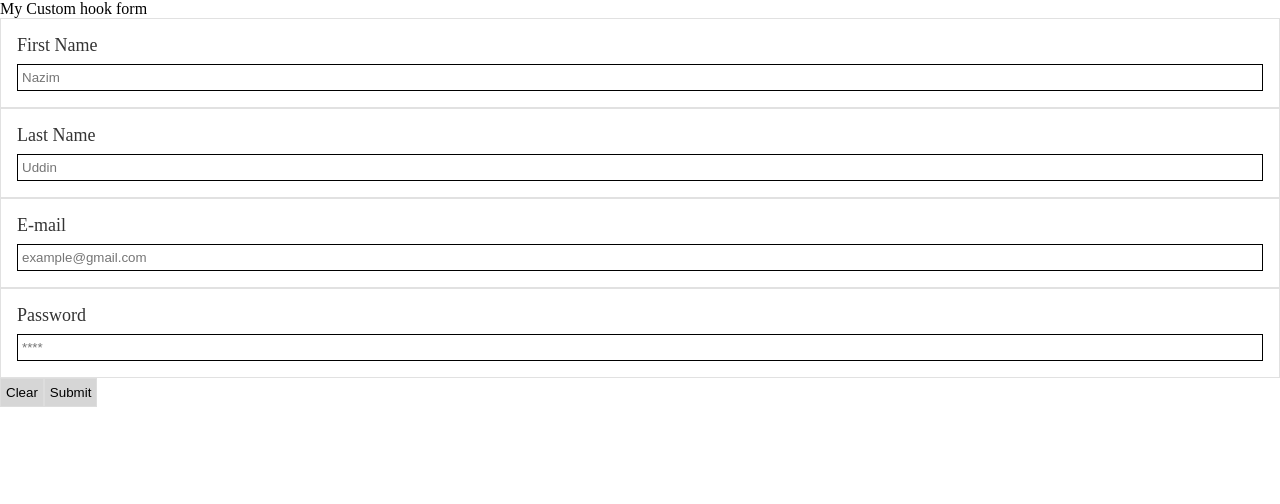
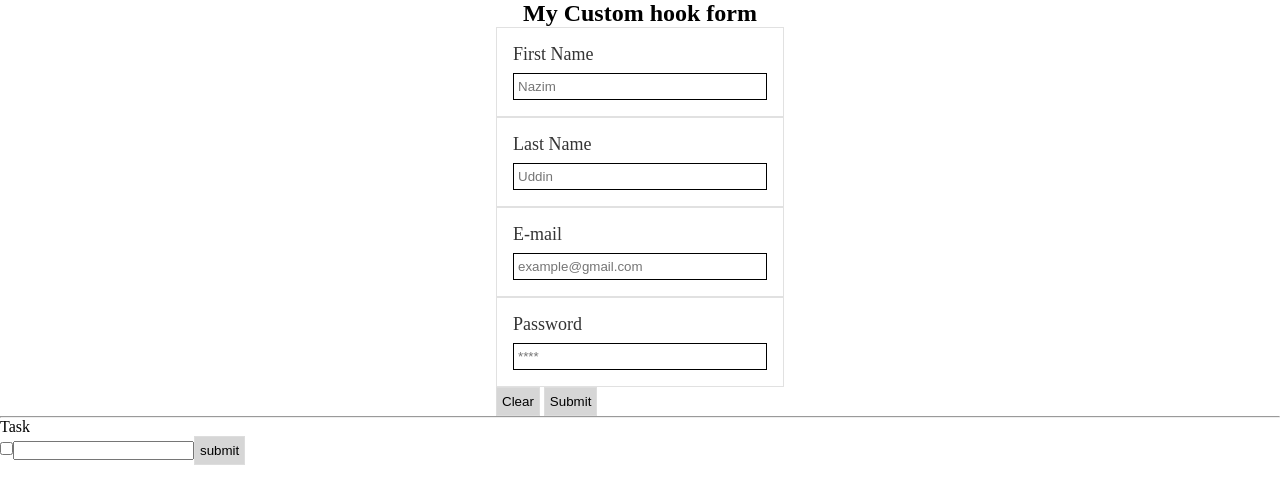
Before and after one commit to Nazim6269/React_Form, a React (Vite) app: page / in a window 1280 px wide. Shown: the top 504 px of the page. Built offline with nearby package versions, Linux system fonts and the light colour scheme.

Commit message:
added checkbox in form

```diff
--- a/src/App3.jsx
+++ b/src/App3.jsx
@@ -1,5 +1,6 @@
 import React from "react";
 import InputGroup from "./Components/shared/InputGroup";
+import Task from "./Components/task/Task";
 import Button from "./Components/ui/button/Button";
 import useForm from "./hooks/useForm";
 
@@ -43,6 +44,8 @@ const App3 = () => {
   });
 
   const cb = (hasError, errors, values) => {
+    //TODO: here errors is undefined
+    console.log("i am inside cb", errors);
     if (hasError) {
       alert("[ERROR]", JSON.stringify(errors));
     } else {
@@ -52,8 +55,11 @@ const App3 = () => {
 
   return (
     <div>
-      My Custom hook form{" "}
-      <form onSubmit={(e) => handleSubmit(e, cb)}>
+      <h2 style={{ textAlign: "center" }}> My Custom hook form </h2>
+      <form
+        style={{ width: "18rem", margin: "0 auto" }}
+        onSubmit={(e) => handleSubmit(e, cb)}
+      >
         <InputGroup
           value={state.firstName.value}
           label={"First Name"}
@@ -98,11 +104,13 @@ const App3 = () => {
           onFocus={handleFocus}
         />
 
-        <Button type="reset" onClick={clear}>
+        <Button type="reset" onClick={clear} style={{ marginRight: "4px" }}>
           Clear
         </Button>
         <Button type="submit">Submit</Button>
       </form>
+      <hr />
+      <Task />
     </div>
   );
 };
--- /dev/null
+++ b/src/Components/task/Task.jsx
@@ -0,0 +1,42 @@
+import React from "react";
+import useForm from "../../hooks/useForm";
+import Button from "../ui/button/Button";
+
+const init = {
+  text: "",
+  checked: false,
+  group: "home",
+};
+
+const Task = () => {
+  const { formState, handleChange, handleSubmit } = useForm({
+    init,
+    validate: true,
+  });
+
+  const submitCB = ({ values }) => {
+    alert(JSON.stringify(values));
+  };
+  return (
+    <div>
+      Task
+      <form onSubmit={(e) => handleSubmit(e, submitCB)}>
+        <input
+          type="checkbox"
+          name={"checked"}
+          checked={formState.checked.value}
+          onChange={handleChange}
+        />
+        <input
+          type="text"
+          name="text"
+          value={formState.text.value}
+          onChange={handleChange}
+        />
+        <Button>submit</Button>
+      </form>
+    </div>
+  );
+};
+
+export default Task;
--- a/src/helper/helper.js
+++ b/src/helper/helper.js
@@ -26,7 +26,7 @@ export const mapStateToKeys = (state, key) => {
 export const getErrors = (state, validate) => {
   let hasError = null,
     errors = null;
-
+  // console.log("validate", validate);
   const values = mapStateToKeys(state, "value");
 
   if (typeof validate === "boolean") {
@@ -39,7 +39,6 @@ export const getErrors = (state, validate) => {
   } else {
     throw new Error("validate property must be boolean or function");
   }
-  console.log(errors);
 
   return {
     values,
--- a/src/hooks/useForm.js
+++ b/src/hooks/useForm.js
@@ -7,8 +7,6 @@ import { deepClone } from "../utils/objectUtils";
  * @typedef {Object} Param
  * @property {Object} init
  * @property {(Object | boolean)} validate
- *
- *
  * @param {Param} param
  * @returns
  */
@@ -18,10 +16,15 @@ const useForm = ({ init, validate }) => {
 
   //handleChange function
   const handleChange = (e) => {
-    const { name: key, value } = e.target;
+    const { name: key, value, type, checked } = e.target;
 
     const oldState = deepClone(state);
-    oldState[key].value = value;
+    if (type === "checkbox") {
+      oldState[key].value = checked;
+    } else {
+      oldState[key].value = value;
+    }
+    // oldState[key].value = value;
 
     const values = mapStateToKeys(oldState, "value");
     const { errors } = getErrors(state, validate);
@@ -71,7 +74,7 @@ const useForm = ({ init, validate }) => {
   const handleSubmit = (e, cb) => {
     e.preventDefault();
     const { hasError, errors, values } = getErrors(state, validate);
-    console.log(errors);
+    console.log("errors", errors);
     cb({
       hasError,
       errors,
```
